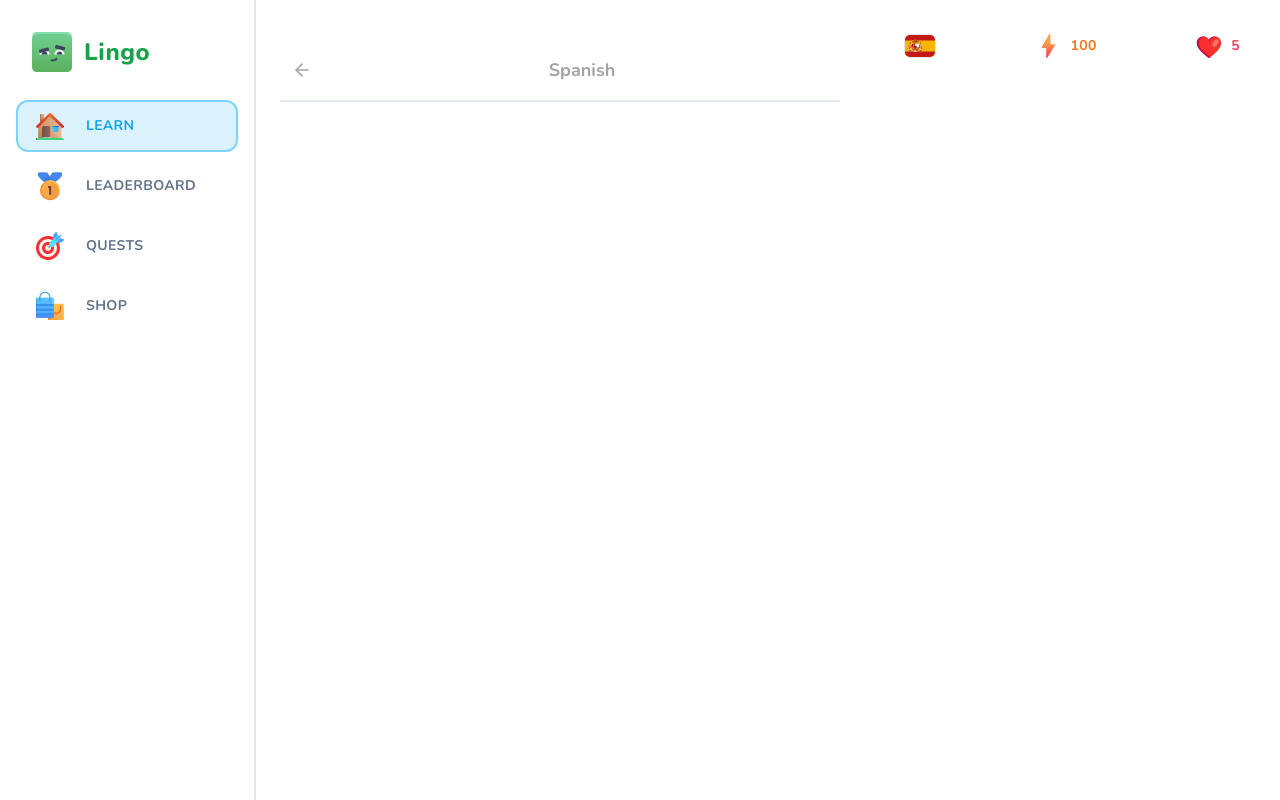
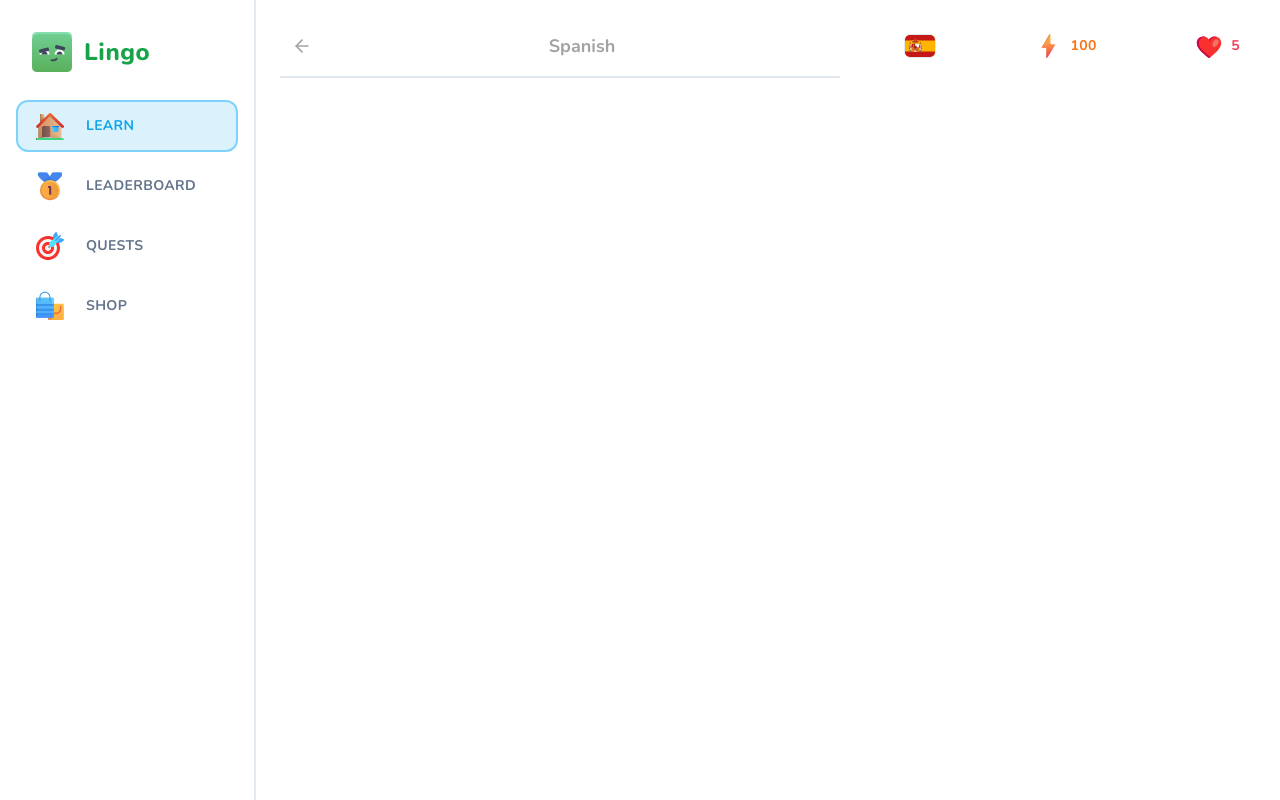
Before and after one commit to DmitriyAngve/my-lingo, a Next.js app: page /learn in a window 1280 px wide. Built offline with nearby package versions, Linux system fonts and the light colour scheme.

Commit message:
some header changes

```diff
--- a/app/(main)/learn/header.tsx
+++ b/app/(main)/learn/header.tsx
@@ -9,7 +9,7 @@
 
 export const Header = ({ title }: Props) => {
   return (
-    <div className="sticky top-0 bg-white pb-3 lg:pt-[28px] flex items-center justify-between border-b-2 mb-5 text-neutral-400 lg:z-50">
+    <div className="sticky top-0 bg-white pb-3 lg:pt-[28px] lg:mt-[-28px] flex items-center justify-between border-b-2 mb-5 text-neutral-400 lg:z-50">
       <Link href="/courses">
         <Button variant="ghost" size="sm">
           <ArrowLeftIcon className="h-5 w-5 stroke-2 text-neutral-400" />
```
